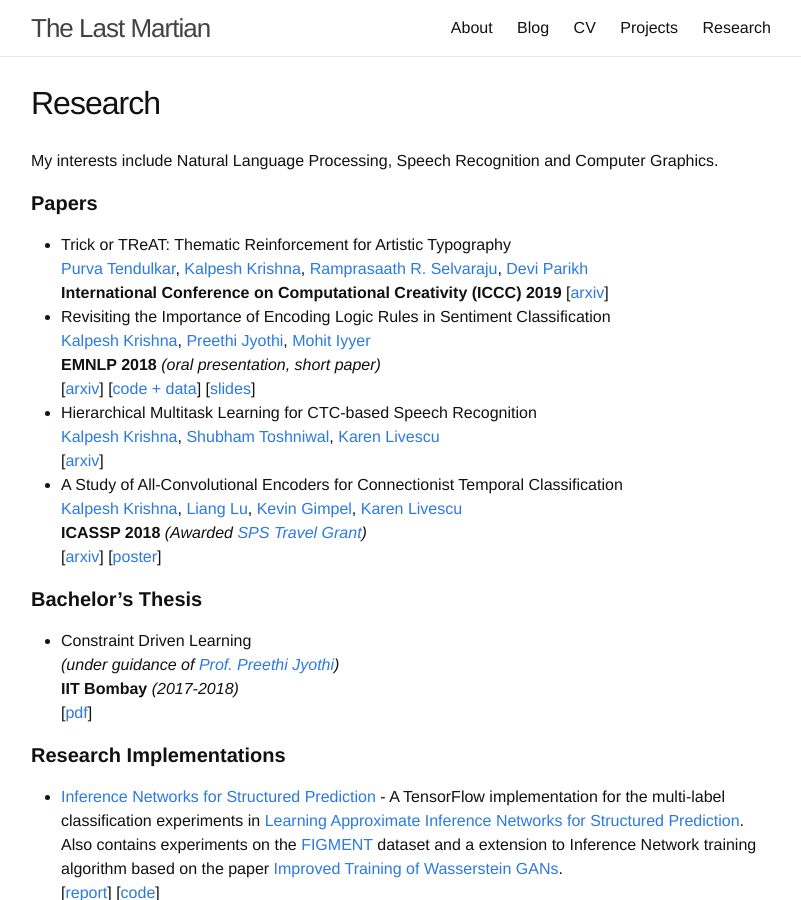
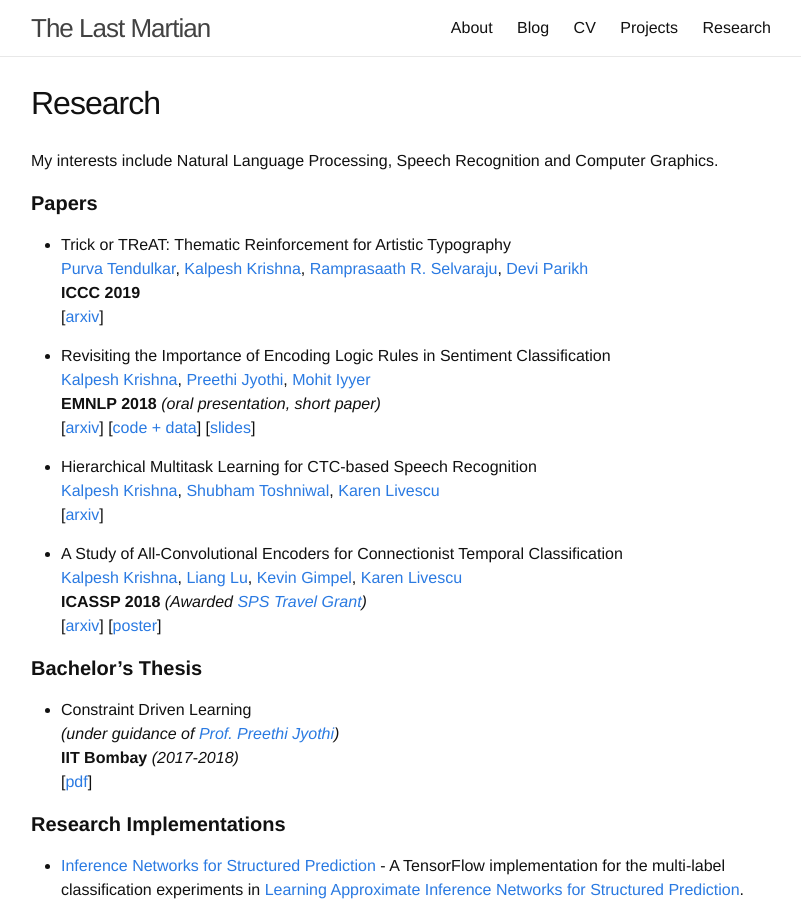
Before and after one commit to martiansideofthemoon/martiansideofthemoon.github.io, a Jekyll site: the page built from _pages/research.md, in a window 1280 px wide and 900 px high. Shown: the whole window, without its empty margins (239-1040 px from the left). Built offline with Jekyll 4.4.1, drawn with Linux system fonts in a browser that asks for light colours; comment, search, counter and statistics services are not loaded.

Commit message:
Updating iccc conf name

```diff
--- a/_pages/research.md
+++ b/_pages/research.md
@@ -9,15 +9,18 @@ My interests include Natural Language Processing, Speech Recognition and Compute
 
 * Trick or TReAT: Thematic Reinforcement for Artistic Typography
 [Purva Tendulkar](http://purvaten.github.io/), [Kalpesh Krishna](http://martiansideofthemoon.github.io/), [Ramprasaath R. Selvaraju](https://ramprs.github.io/), [Devi Parikh](https://www.cc.gatech.edu/~parikh/)
-**International Conference on Computational Creativity (ICCC) 2019**
+**ICCC 2019**
 \[[arxiv](https://arxiv.org/abs/1903.07820)\]
+
 * Revisiting the Importance of Encoding Logic Rules in Sentiment Classification
 [Kalpesh Krishna](http://martiansideofthemoon.github.io/), [Preethi Jyothi](https://www.cse.iitb.ac.in/~pjyothi/), [Mohit Iyyer](https://people.cs.umass.edu/~miyyer/)
 **EMNLP 2018** *(oral presentation, short paper)*
 \[[arxiv](https://arxiv.org/abs/1808.07733)\] \[[code + data](https://github.com/martiansideofthemoon/logic-rules-sentiment/)\] \[[slides]({{ site.url }}/assets/emnlp-2018.pdf)\]
+
 * Hierarchical Multitask Learning for CTC-based Speech Recognition
 [Kalpesh Krishna](http://martiansideofthemoon.github.io/), [Shubham Toshniwal](http://ttic.uchicago.edu/~shtoshni/), [Karen Livescu](http://ttic.uchicago.edu/~klivescu/)
 \[[arxiv](https://arxiv.org/abs/1807.06234)\]
+
 * A Study of All-Convolutional Encoders for Connectionist Temporal Classification
 [Kalpesh Krishna](http://martiansideofthemoon.github.io/), [Liang Lu](http://ttic.uchicago.edu/~llu/), [Kevin Gimpel](http://ttic.uchicago.edu/~kgimpel/), [Karen Livescu](http://ttic.uchicago.edu/~klivescu/)
 **ICASSP 2018** *(Awarded [SPS Travel Grant](https://signalprocessingsociety.org/events/sps-travel-grants))*
```
